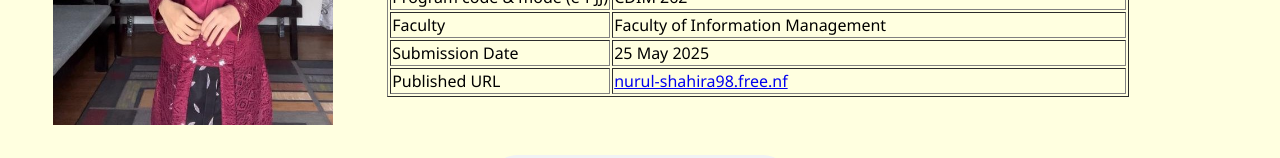
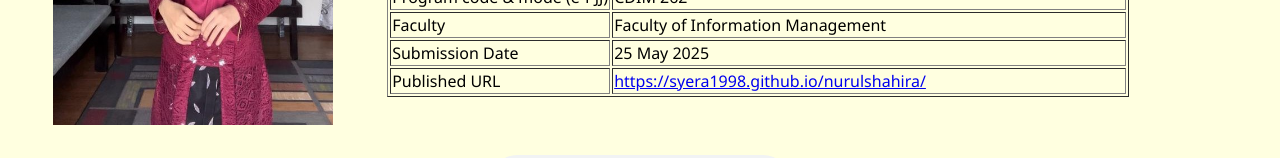
Before and after one commit to syera1998/nurulshahira, a plain HTML site: page aboutme.html in a window 1280 px wide. Shown: the part 552-710 px from the top of the page. Drawn offline with Linux system fonts and the light colour scheme.

Commit message:
Update aboutme.html

```diff
--- a/aboutme.html
+++ b/aboutme.html
@@ -90,7 +90,7 @@
 
     <tr>
       <td>Published URL</td>
-      <td><a href="https://nurul-shahira98.free.nf" target="_blank">nurul-shahira98.free.nf</a>
+      <td><a href="https://syera1998.github.io/nurulshahira/" target="_blank">https://syera1998.github.io/nurulshahira/</a>
     </tr>
       </table>
     </td>
```
